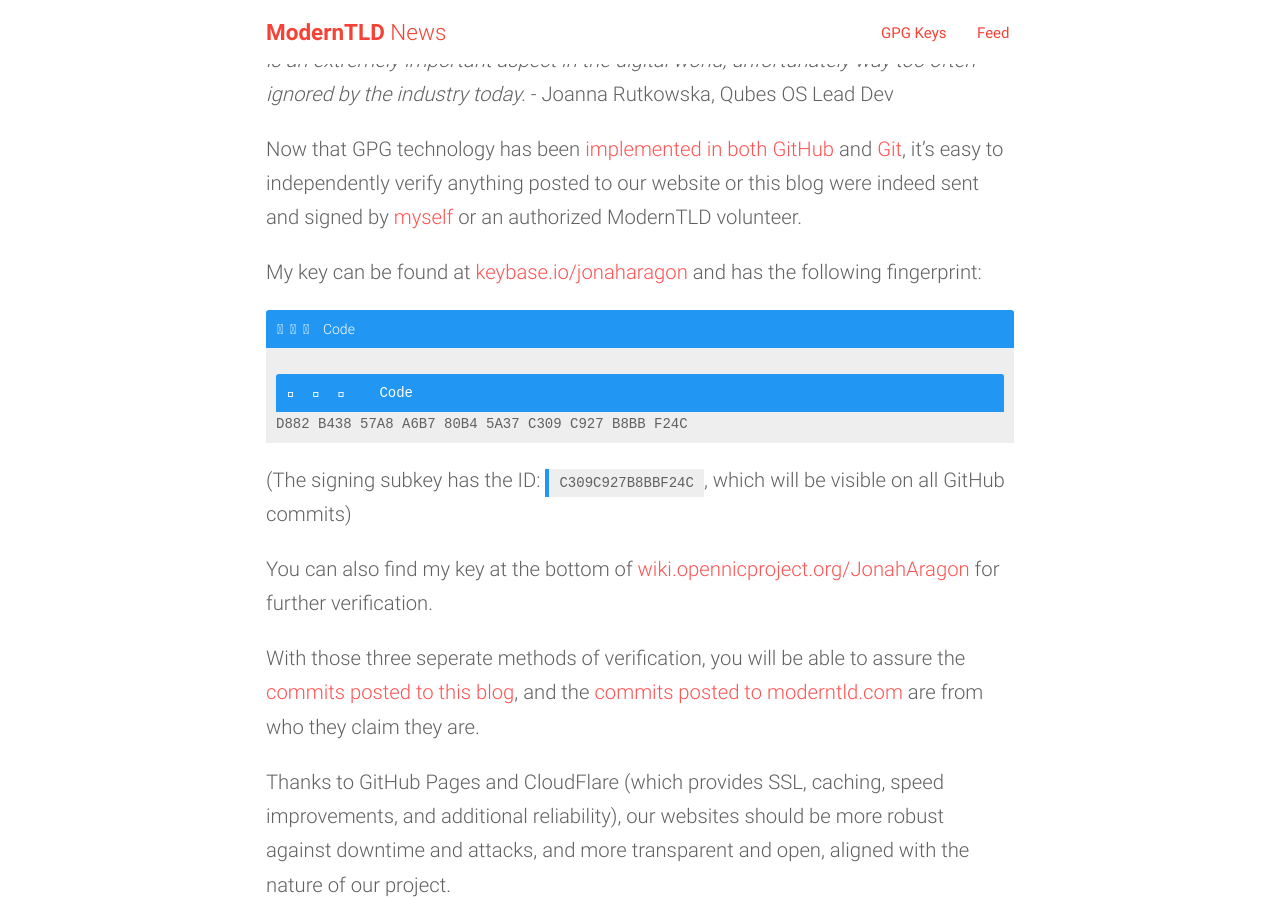
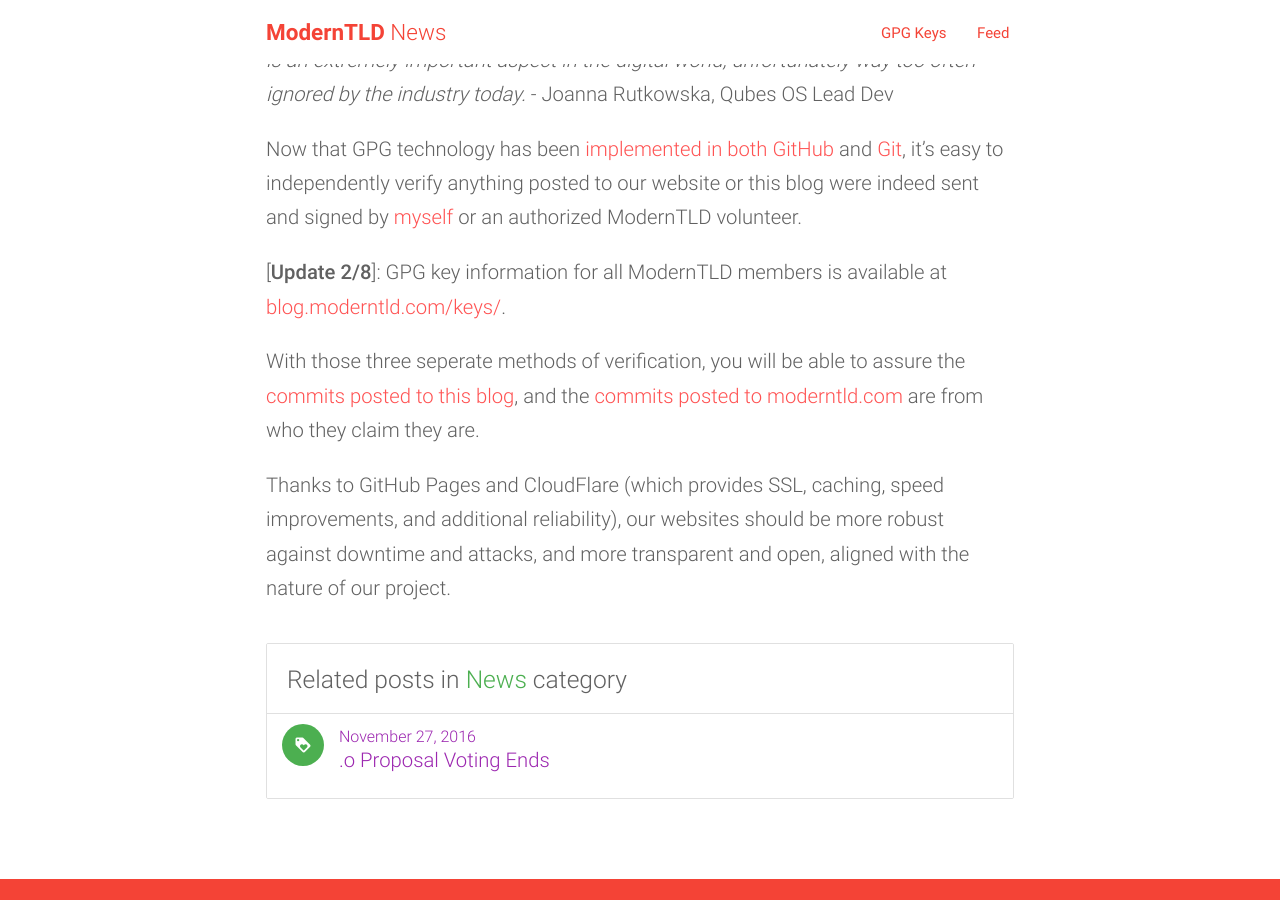
Before and after one commit to ModernTLD/blog.moderntld.com, a Jekyll site: the page built from _posts/2017-02-04-moving-to-github-pages.md, in a window 1280 px wide and 900 px high, scrolled down 1144 px. Built offline with Jekyll 4.4.1, drawn with Linux system fonts in a browser that asks for light colours; comment, search, counter and statistics services are not loaded.

Commit message:
GPG information update

```diff
--- a/_posts/2017-02-04-moving-to-github-pages.md
+++ b/_posts/2017-02-04-moving-to-github-pages.md
@@ -27,13 +27,7 @@
 
 Now that GPG technology has been [implemented in both GitHub](https://github.com/blog/2144-gpg-signature-verification) and [Git](https://git-scm.com/book/en/v2/Git-Tools-Signing-Your-Work), it's easy to independently verify anything posted to our website or this blog were indeed sent and signed by [myself](https://github.com/JonahAragon) or an authorized ModernTLD volunteer.
 
-My key can be found at [keybase.io/jonaharagon](https://keybase.io/jonaharagon) and has the following fingerprint:
-
-    D882 B438 57A8 A6B7 80B4 5A37 C309 C927 B8BB F24C
-
-(The signing subkey has the ID: `C309C927B8BBF24C`, which will be visible on all GitHub commits)
-
-You can also find my key at the bottom of [wiki.opennicproject.org/JonahAragon](http://wiki.opennicproject.org/JonahAragon) for further verification.
+\[**Update 2/8**\]: GPG key information for all ModernTLD members is available at [blog.moderntld.com/keys/](/keys).
 
 With those three seperate methods of verification, you will be able to assure the [commits posted to this blog](https://github.com/ModernTLD/blog.moderntld.com/commits/master), and the [commits posted to moderntld.com](https://github.com/ModernTLD/www.moderntld.com/commits/master) are from who they claim they are.
 
```
